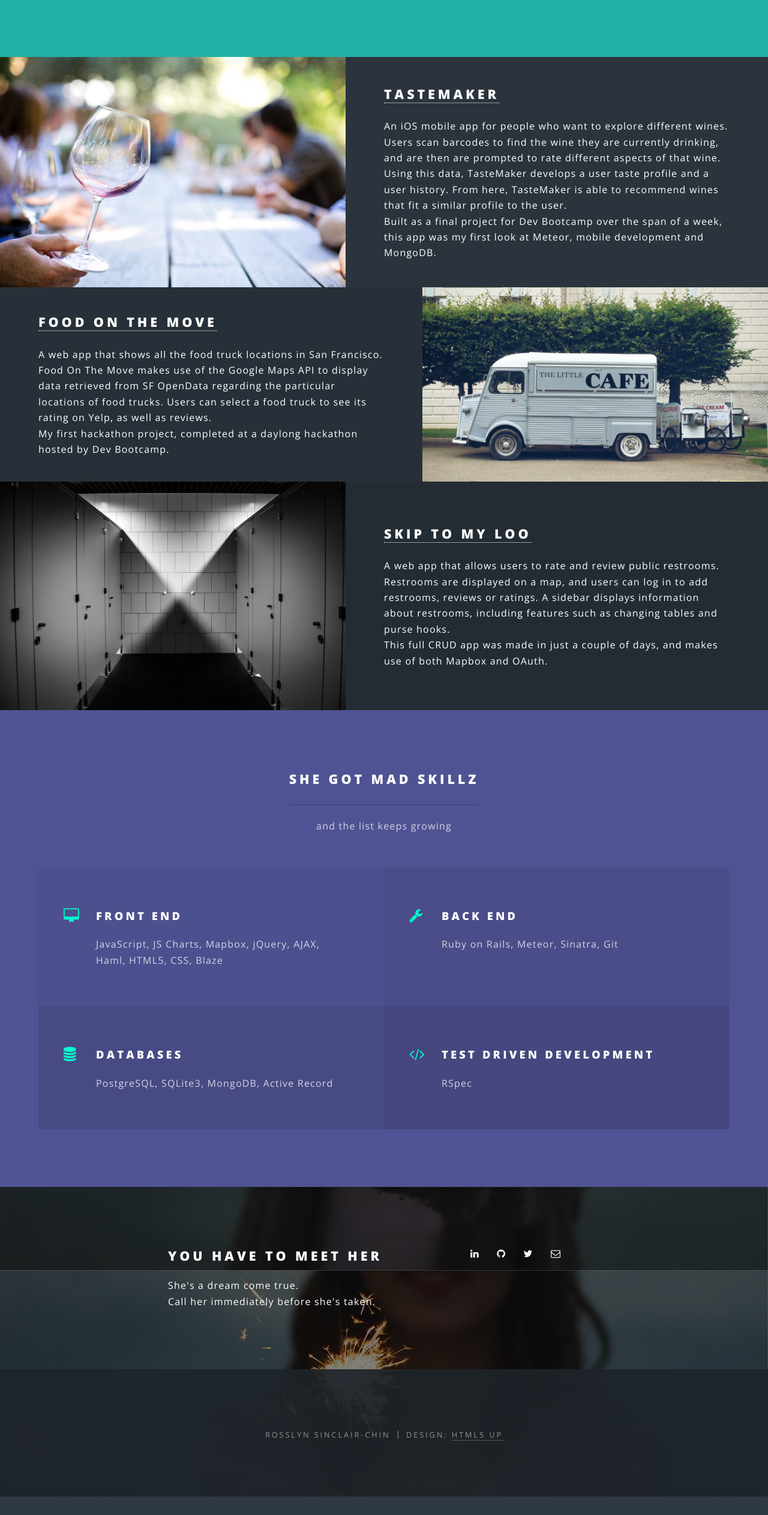
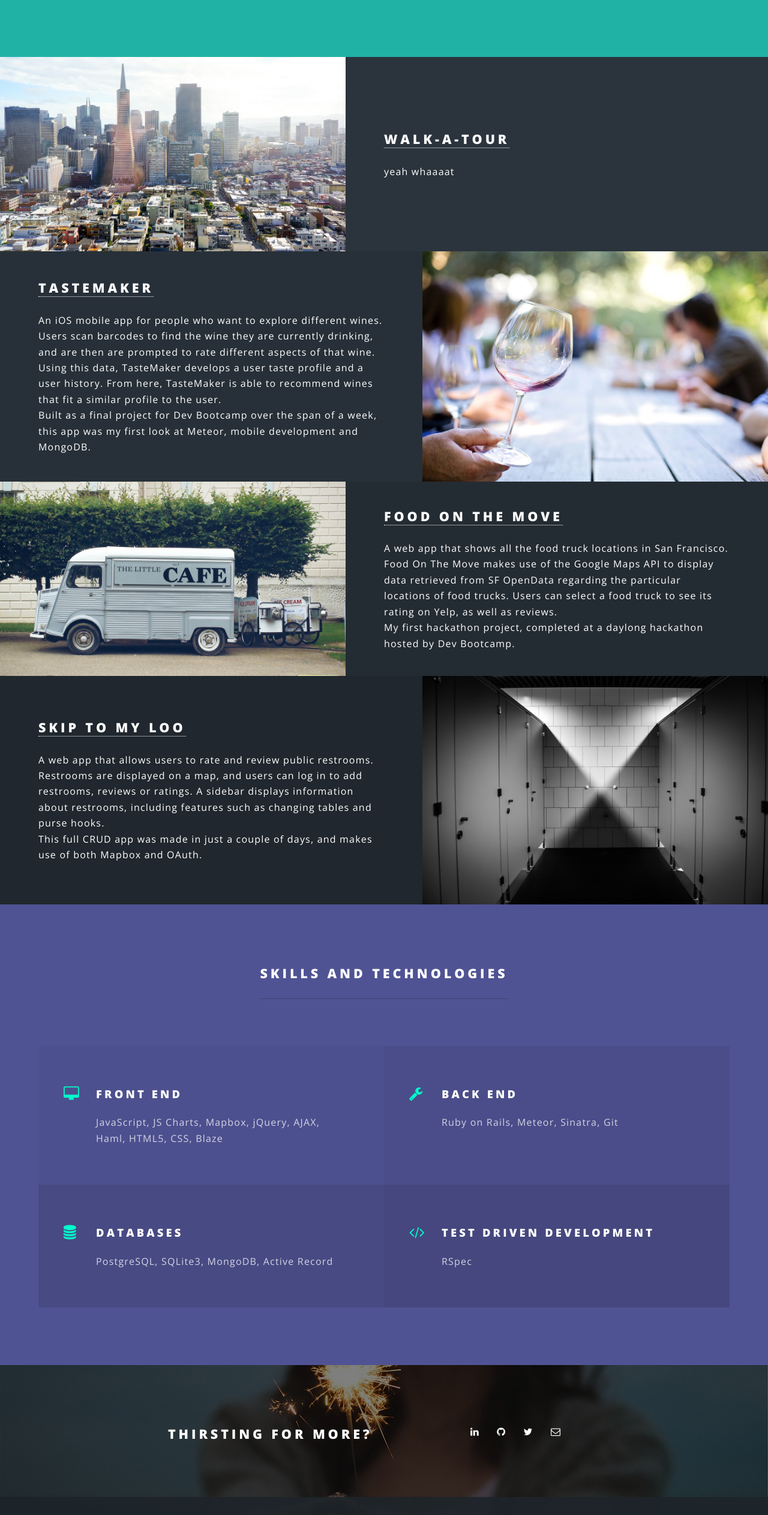
Before and after one commit to rsinclairchin/lookatmenow, a plain HTML site: page index.html in a window 1280 px wide. Shown: the part 1294-3820 px from the top of the page at 60% size. Before the commit the page ends 3789 px from the top, so only its background shows below. Drawn offline with nearby package versions, Linux system fonts and the light colour scheme.

Commit message:
add walk-a-tour to projects, give it a nice picture, still needs a write-up.

```diff
--- a/index.html
+++ b/index.html
@@ -76,6 +76,14 @@
 
 				<!-- Two -->
 					<section id="two" class="wrapper alt style2">
+
+						<section class="spotlight">
+							<div class="image"><img src="images/pic06.jpg" alt="" /></div><div class="content">
+								<h2><a href="https://github.com/rsinclairchin/walk-a-tour/">Walk-A-Tour</a></h2>
+								<p>yeah whaaaat</p>
+							</div>
+						</section>
+
 						<section class="spotlight">
 							<div class="image"><img src="images/pic01.jpg" alt="" /></div><div class="content">
 								<h2><a href="https://github.com/its-swats/TasteMaker/">TasteMaker</a></h2>
@@ -106,8 +114,8 @@
 					<section id="three" class="wrapper style3 special">
 						<div class="inner">
 							<header class="major">
-								<h2>She got mad skillz</h2>
-								<p>and the list keeps growing</p>
+								<h2>Skills and Technologies</h2>
+								<!-- <p>and the list keeps growing</p> -->
 							</header>
 							<ul class="features">
 								<li class="icon fa-desktop">
@@ -134,9 +142,7 @@
 					<section id="cta" class="wrapper style4">
 						<div class="inner">
 							<header>
-								<h2>You Have To Meet Her</h2>
-								<p>She's a dream come true. </br>
-									Call her immediately before she's taken.</p>
+								<h2>Thirsting For More?</h2>
 							</header>
 <!-- 							<ul class="actions vertical">
 								<li><a href="www.github.com/rsinclairchin" class="button fit special">Github</a></li>
```
Also changed, not shown: images/pic06.jpg (added).
